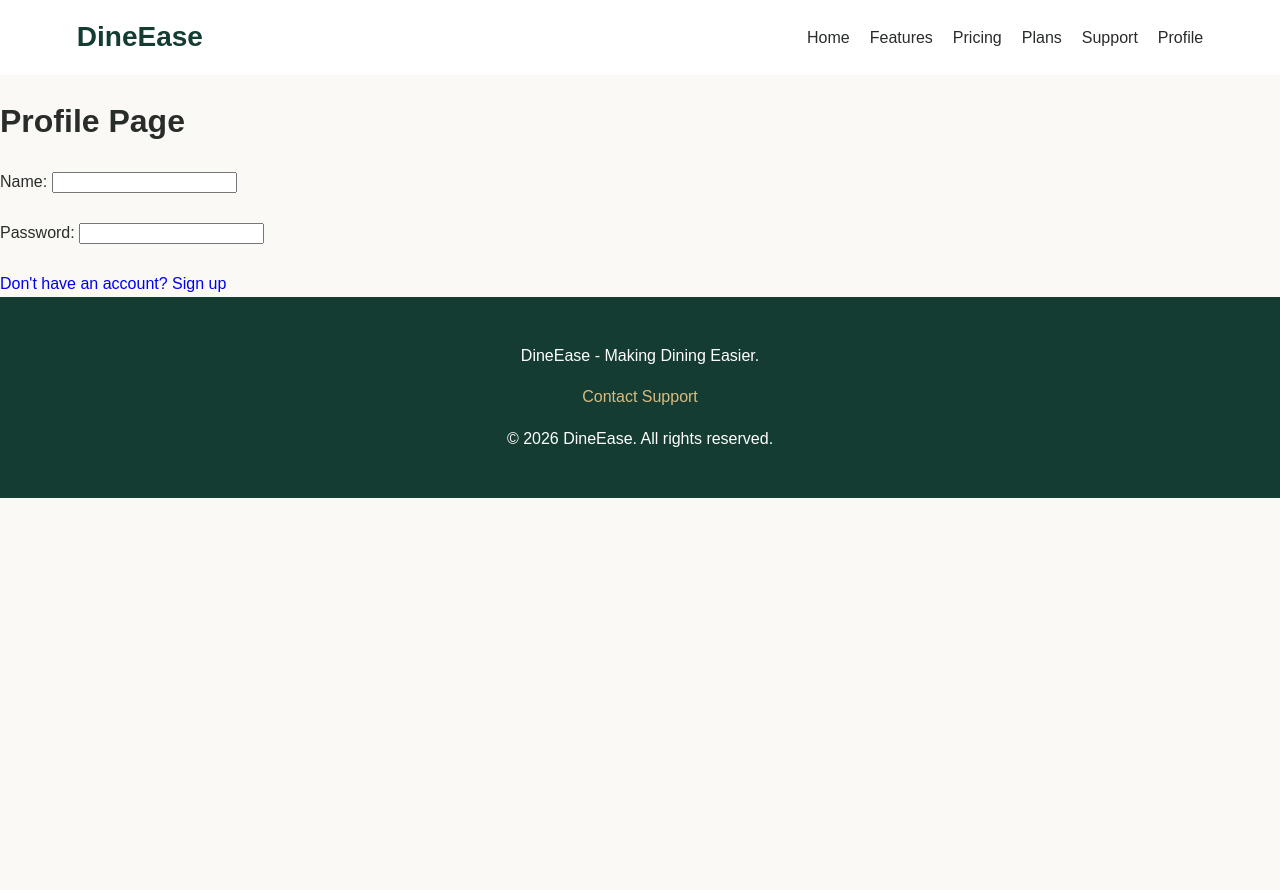
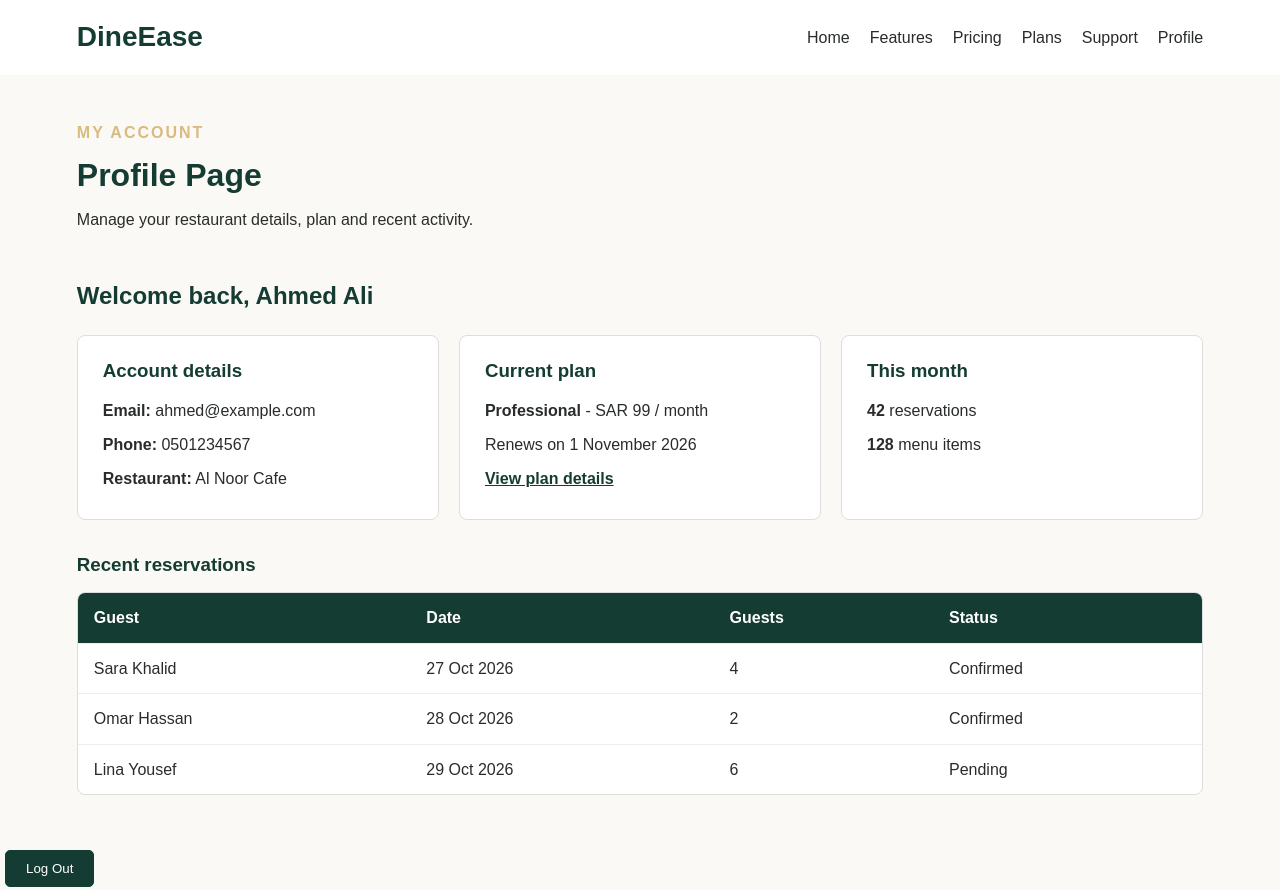
Before and after one commit to d-alshehri/DineEase, a plain HTML site: page user-profile/Profile.html in a window 1280 px wide. Shown: the top 890 px of the page. Before the commit the page ends 800 px from the top, so only its background shows below. Drawn offline with Linux system fonts and the light colour scheme.

Commit message:
profile update

```diff
--- a/user-profile/Profile.html
+++ b/user-profile/Profile.html
@@ -5,10 +5,10 @@
     <meta name="viewport" content="width=device-width, initial-scale=1.0">
     <meta name="description" content="DineEase helps restaurants and cafes display menus, prices, and table reservations.">
 
-    <title > DineEase - Profile</title>
+    <title>DineEase - Profile</title>
       <link rel="stylesheet" href="../style.css">
       <link rel="stylesheet" href="userprofile.css">
-      <link rel="stylesheet" href="form.css">
+
 </head>
 <body>
 
@@ -22,33 +22,60 @@
                <li><a href="../index.html#pricing">Pricing</a></li>
                <li><a href="../plans.html">Plans</a></li>
                <li><a href="../support.html">Support</a></li>
-               <li><a href="Profile.html">Profile</a></li>
+               <li><a href="Profile.html" class="active">Profile</a></li>
             </ul>
         </nav>
     </header>
 
+<section class="page-header">
+    <p class="subtitle">MY ACCOUNT</p>
+    <h2>Profile Page</h2>
+    <p>Manage your restaurant details, plan and recent activity.</p>
+</section>
 
-<h1>Profile Page</h1>
+<section class="dashboard">
+    <h2>Welcome back, Ahmed Ali</h2>
 
+    <div class="dashboard-grid">
+        <article class="dash-card">
+            <h3>Account details</h3>
+            <p><strong>Email:</strong> ahmed@example.com</p>
+            <p><strong>Phone:</strong> 0501234567</p>
+            <p><strong>Restaurant:</strong> Al Noor Cafe</p>
+        </article>
 
-<form>
-<label for="username">Name:</label>
-<input type="text" id="name" name="name">
-<br> <br/>
+        <article class="dash-card">
+            <h3>Current plan</h3>
+            <p><strong>Professional</strong> - SAR 99 / month</p>
+            <p>Renews on 1 November 2026</p>
+            <a href="../plans.html#professional">View plan details</a>
+        </article>
 
+        <article class="dash-card">
+            <h3>This month</h3>
+            <p><strong>42</strong> reservations</p>
+            <p><strong>128</strong> menu items</p>
+        </article>
+    </div>
 
-<label for="password">Password:</label>
-<input type="password" id="password" name="password">
-<br> <br/>
-
-<a href="add-user.html" class="add-user-button">Don't have an account? Sign up</a>
-
-</form>
-
-
+    <h3>Recent reservations</h3>
+    <div class="table-wrap">
+        <table>
+            <thead>
+                <tr><th>Guest</th><th>Date</th><th>Guests</th><th>Status</th></tr>
+            </thead>
+            <tbody>
+                <tr><td>Sara Khalid</td><td>27 Oct 2026</td><td>4</td><td>Confirmed</td></tr>
+                <tr><td>Omar Hassan</td><td>28 Oct 2026</td><td>2</td><td>Confirmed</td></tr>
+                <tr><td>Lina Yousef</td><td>29 Oct 2026</td><td>6</td><td>Pending</td></tr>
+            </tbody>
+        </table>
+    </div>
+</section>
+<button type="button" class="button" onclick="window.location.href='login.html'">Log Out</button>
 <footer>
         <p>DineEase - Making Dining Easier.</p>
-        <a href="support.html">Contact Support</a>
+        <a href="../support.html">Contact Support</a>
         <p>&copy; 2026 DineEase. All rights reserved.</p>
     </footer>
 </body>
--- /dev/null
+++ b/user-profile/Userprofile.css
@@ -0,0 +1,88 @@
+.page-header {
+    padding: 40px 6% 10px;
+}
+
+.page-header h2 {
+    margin: 5px 0;
+    font-size: 32px;
+    color: var(--primary-color);
+}
+
+.page-header p {
+    margin: 5px 0;
+}
+
+.dashboard {
+    padding: 10px 6% 50px;
+}
+
+.dashboard h2 {
+    color: var(--primary-color);
+}
+
+.dashboard h3 {
+    color: var(--primary-color);
+    margin: 30px 0 12px;
+}
+
+.dashboard-grid {
+    display: grid;
+    grid-template-columns: repeat(3, 1fr);
+    gap: 20px;
+}
+
+.dash-card {
+    background-color: var(--white-color);
+    padding: 20px 25px;
+    border: 1px solid #dddddd;
+    border-radius: 8px;
+}
+
+.dash-card h3 {
+    margin-top: 0;
+}
+
+.dash-card p {
+    margin: 8px 0;
+}
+
+.dash-card a {
+    color: var(--primary-color);
+    font-weight: bold;
+    text-decoration: underline;
+}
+
+.table-wrap {
+    overflow-x: auto;
+    background-color: var(--white-color);
+    border: 1px solid #dddddd;
+    border-radius: 8px;
+}
+
+.table-wrap table {
+    width: 100%;
+    border-collapse: collapse;
+}
+
+.table-wrap th,
+.table-wrap td {
+    padding: 12px 16px;
+    text-align: left;
+    border-bottom: 1px solid #eeeeee;
+}
+
+.table-wrap th {
+    background-color: var(--primary-color);
+    color: var(--white-color);
+}
+
+.table-wrap tr:last-child td {
+    border-bottom: none;
+}
+
+
+@media screen and (max-width: 768px) {
+    .dashboard-grid {
+        grid-template-columns: 1fr;
+    }
+}
--- a/user-profile/user.css
+++ b/user-profile/user.css
@@ -18,7 +18,6 @@ form p{
 
 form label{
     color: var(--white-color);
-
     margin-left: 20px;
 
 }
```
Also changed, not shown: index.html (+1 -1 lines), user-profile/add-user.html (+8 -6 lines), user-profile/login.html (added, +67 -0 lines).
